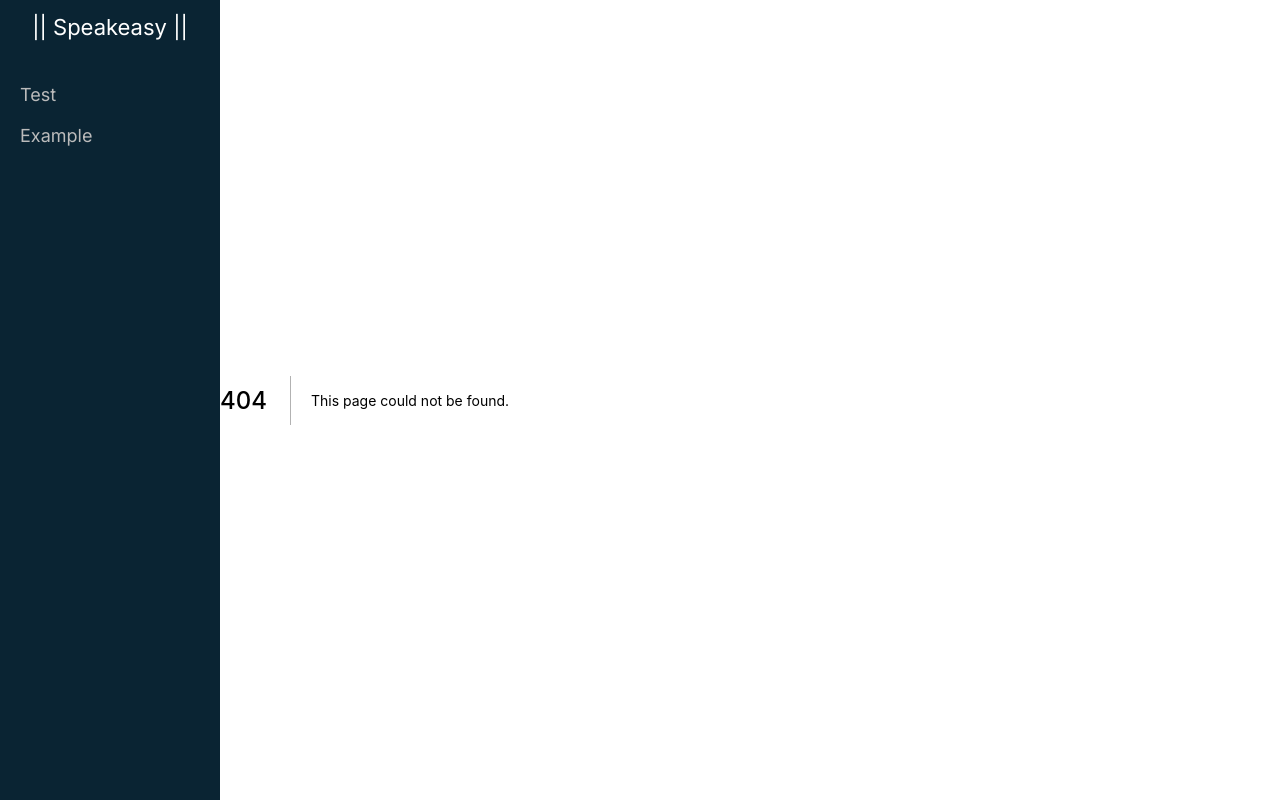
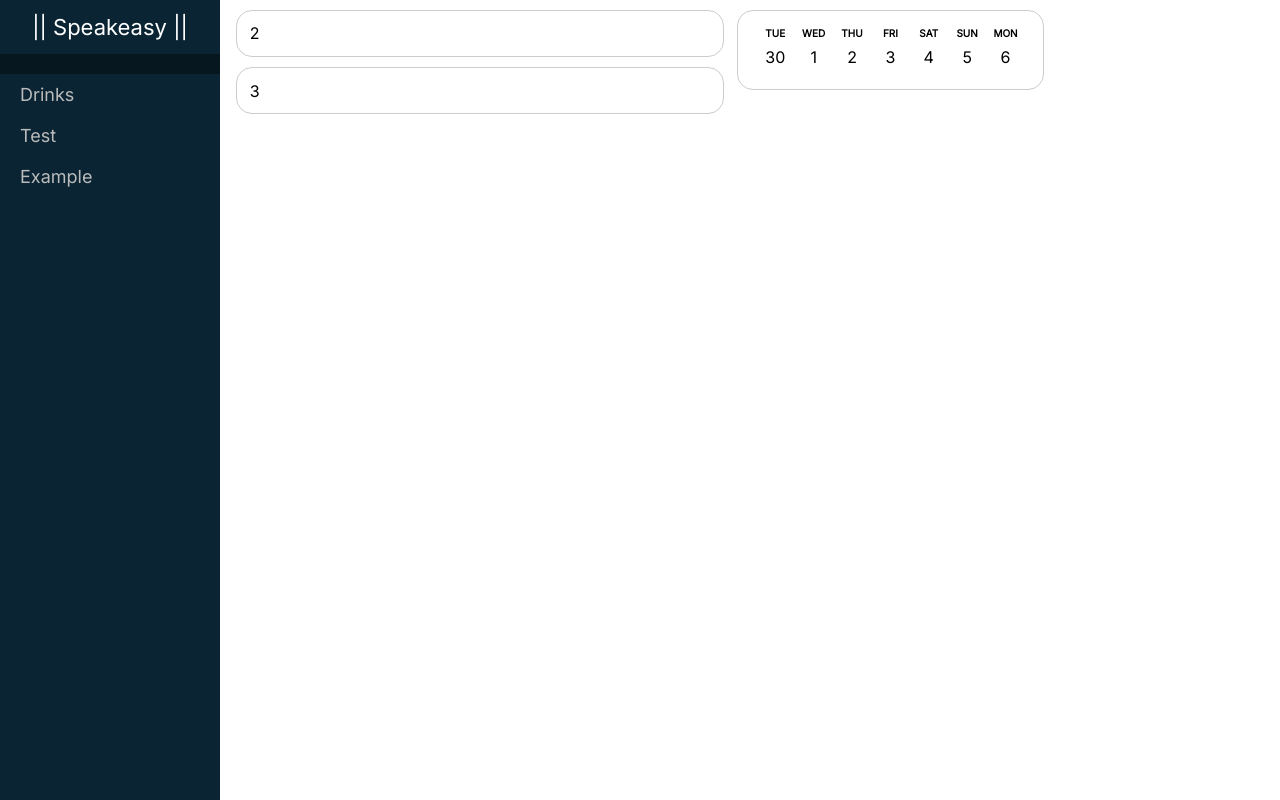
Before and after one commit to StelFoog/speakeasy, a Next.js app: page /dashboard in a window 1280 px wide. Before the commit this address had no page. Built offline with nearby package versions, Linux system fonts and the light colour scheme.

Commit message:
added dashboard v0.1

```diff
--- a/components/SideBar.js
+++ b/components/SideBar.js
@@ -24,15 +24,18 @@ export default function SideBar() {
 	if (router.pathname === '/') return <></>;
 
 	return (
+		<section>
 			<ul className={styles.container}>
 				{/* Maybe remove ||, added to give some character, but maybe an icon instead */}
 				<li className={`selfCenter ${styles.menuHead}`}>|| Speakeasy ||</li>
-			<SideBarItem path="drinks">
+				<SideBarItem path="dashboard">
 					<span className={styles.staffName}>{user.name}</span>
 					<span className={styles.staffPnr}>{user.pnr}</span>
 				</SideBarItem>
+				<SideBarItem path="drinks">Drinks</SideBarItem>
 				<SideBarItem path="test">Test</SideBarItem>
 				<SideBarItem path="example">Example</SideBarItem>
 			</ul>
+		</section>
 	);
 }
--- a/pages/_app.js
+++ b/pages/_app.js
@@ -7,7 +7,9 @@ function MyApp({ Component, pageProps }) {
 	return (
 		<Provider store={store}>
 			<SideBar />
-			<Component {...pageProps} />
+			<section className={'content'}>
+				<Component {...pageProps} />
+			</section>
 		</Provider>
 	);
 }
--- /dev/null
+++ b/pages/dashboard.js
@@ -0,0 +1,62 @@
+import Head from 'next/head';
+import { useSelector } from 'react-redux';
+import Box from '../components/Box';
+import { selectUser } from '../redux/user';
+import { lastWeekDates } from '../util/dates';
+import styles from '../styles/Dashboard.module.css';
+import DaySelector from '../components/DaySelector';
+import { useEffect, useState } from 'react';
+
+function MetaData({ name = 'Name Namesson' }) {
+	return (
+		<Head>
+			<title>{`Speakeasy - ${name}`}</title>
+			<meta name="description" content="A page for staff to oversee their work" />
+		</Head>
+	);
+}
+
+function NewReport({ makeReport, selectedDate, setSelectedDate }) {
+	const dates = lastWeekDates();
+
+	return (
+		<div className={styles.newReport}>
+			<Box>
+				<DaySelector dates={dates} selected={selectedDate} onChange={setSelectedDate} />
+			</Box>
+		</div>
+	);
+}
+
+function OldReports({}) {
+	return (
+		<div className={styles.submittedReports}>
+			<Box>2</Box>
+			<Box>3</Box>
+		</div>
+	);
+}
+
+export default function Dashboard() {
+	const user = useSelector(selectUser);
+
+	// new report form values
+	const [date, setDate] = useState('');
+
+	// TEMP: log changes to the form values
+	useEffect(() => {
+		console.log('date:', date);
+	}, [date]);
+
+	function makeNewReport() {}
+
+	return (
+		<>
+			<MetaData name={user.name} />
+			<main className={styles.container}>
+				<NewReport makeReport={makeNewReport} selectedDate={date} setSelectedDate={setDate} />
+				<OldReports />
+			</main>
+		</>
+	);
+}
--- a/pages/index.js
+++ b/pages/index.js
@@ -44,7 +44,7 @@ export default function Index() {
 									const { error, type, name } = data;
 									if (!error) {
 										dispatch(setUser({ name, pnr, password, type }));
-										router.push('drinks');
+										router.push('dashboard');
 									} else {
 										setError(error);
 										setTimeout(() => {
--- /dev/null
+++ b/styles/Dashboard.module.css
@@ -0,0 +1,26 @@
+.container {
+	display: flex;
+	flex-direction: column;
+}
+
+.container > div {
+	padding: 0 0.4rem;
+}
+
+.submittedReports {
+	flex: 1;
+}
+
+@media screen and (min-width: 600px) {
+	.container {
+		flex-direction: row-reverse;
+	}
+
+	.container > div {
+		flex: 1;
+	}
+
+	.newReport {
+		max-width: 320px;
+	}
+}
--- a/styles/SideBar.module.css
+++ b/styles/SideBar.module.css
@@ -1,6 +1,7 @@
 .container {
 	min-width: 220px;
 	max-width: 220px;
+	height: 100vh;
 	background-color: #0a2433;
 	color: #bbb;
 	max-height: 100%;
--- a/styles/globals.css
+++ b/styles/globals.css
@@ -10,6 +10,19 @@ body {
 #__next {
 	display: flex;
 	flex-direction: row;
+	min-height: 100vh;
+}
+
+section.content {
+	width: 100%;
+	display: flex;
+	flex-direction: column;
+}
+
+main {
+	width: 100%;
+	max-width: 840px;
+	padding: 0.6rem;
 }
 
 a {
```
Lines whose indentation alone changed are shown as unchanged.
